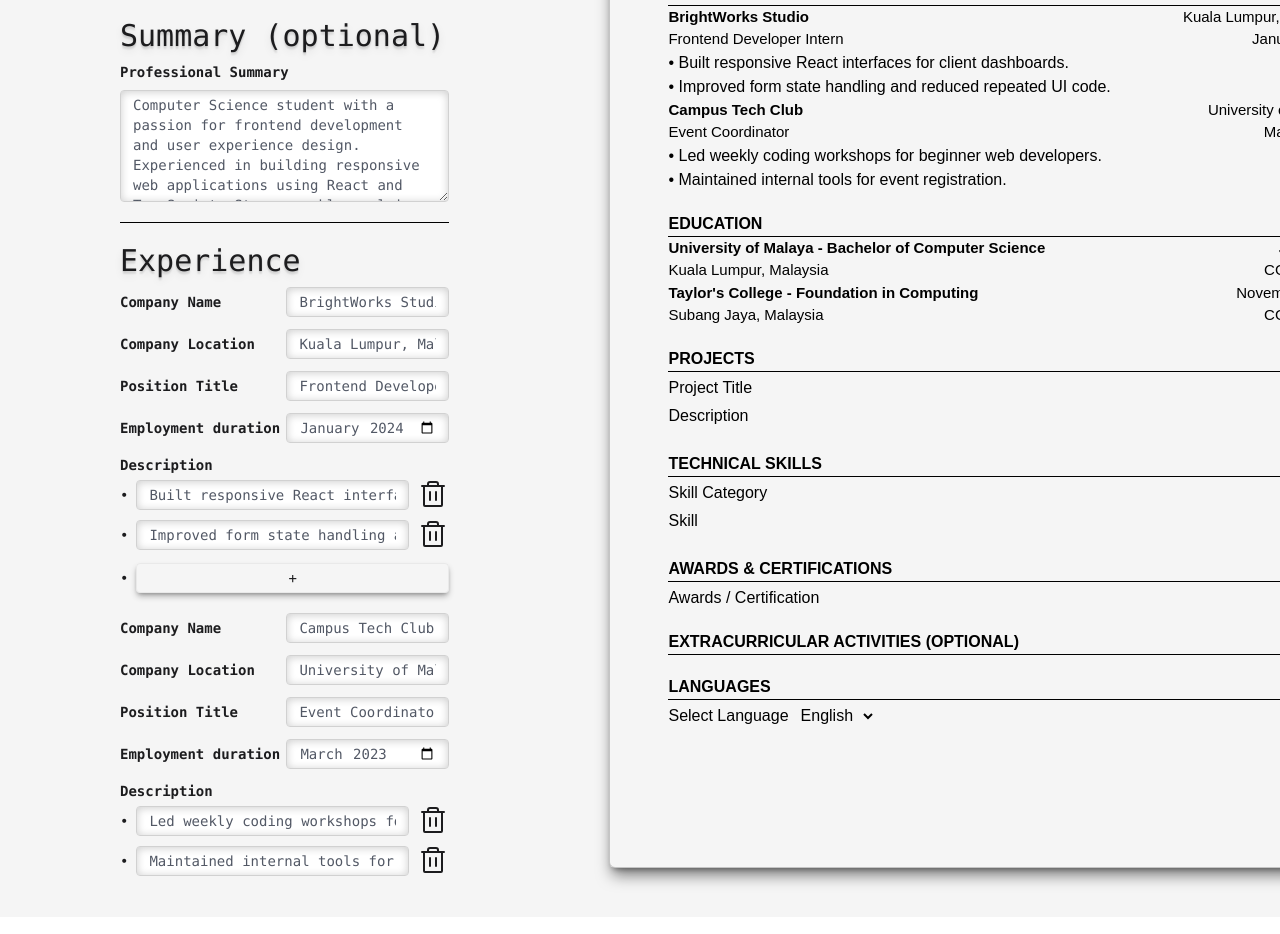
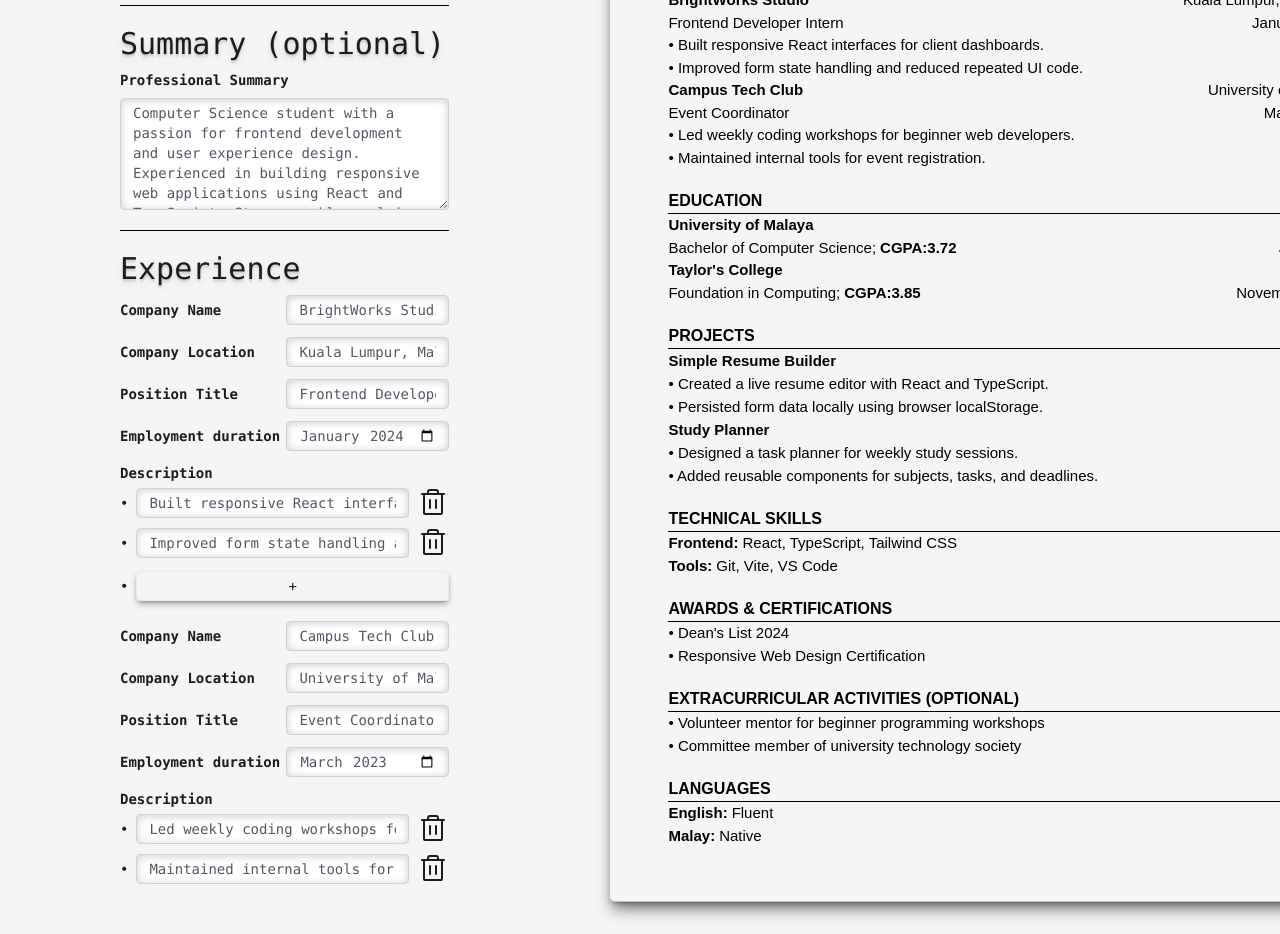
Before and after one commit to Luci6n/simple-resume-builder, a React (Vite) app: page / in a window 1280 px wide. Shown: the part 560-1494 px from the top of the page. Built offline with nearby package versions, Linux system fonts and the light colour scheme.

Commit message:
feat: almost full structured preview page

```diff
--- a/src/data/resumeData.ts
+++ b/src/data/resumeData.ts
@@ -93,11 +93,11 @@
     languages: [
         {
             languageName: "English",
-            proficiencyLevel: "Professional working proficiency"
+            proficiencyLevel: "Fluent"
         },
         {
             languageName: "Malay",
-            proficiencyLevel: "Native or bilingual proficiency"
+            proficiencyLevel: "Native"
         }
     ]
 }
--- a/src/pages/Preview.tsx
+++ b/src/pages/Preview.tsx
@@ -44,7 +44,7 @@
                             </div>
                             <ul>
                                 {experience.description.map((description, descIndex) => (
-                                    <li key={descIndex}>{'\u2022'} {description}</li>
+                                    <li key={descIndex} className="text-[15px]">{'\u2022'} {description}</li>
                                 ))}
                             </ul>
                         </div>
@@ -55,57 +55,60 @@
                     {inputData.education.map((education, index) => (
                         <div key={index}>
                             <div className="flex justify-between">
-                                <span className="font-bold text-[15px]">{education.institutionName} - {education.courseOfStudy}</span>
+                                <span className="font-bold text-[15px]">{education.institutionName}</span>
+                            </div>
+                            <div className="flex justify-between ">
+                                <div className="flex gap-1">
+                                    <span className="text-[15px]">{education.courseOfStudy};</span>
+                                    <span className="font-bold text-[15px]">CGPA:{education.cgpa}</span>
+                                </div>
                                 <span className="text-[15px]">{formatMonthYear(education.graduationDate)}</span>
-                            </div>
-                            <div className="flex justify-between">
-                                <span className="text-[15px]">{education.location}</span>
-                                <span className="text-[15px]">CGPA: {education.cgpa}</span>
                             </div>
                         </div>
                     ))}
                 </div>
-                <div className="projects flex flex-col gap-1">
+                <div className="projects flex flex-col">
                     <h1 className="text-base font-bold border-b uppercase">Projects</h1>
-                    <label className="flex flex-row gap-2">
-                        <span>Project Title</span>
-                        <input type="text" />
-                    </label>
-                    <span>Description</span>
-                    <ul>
-                        <li></li>
-                    </ul>
+                    {inputData.projects.map((project, index) => (
+                        <div key={index}>
+                            <span className="font-bold text-[15px]">{project.projectName}</span>
+                            <ul>
+                                {project.description.map((description, descIndex) => (
+                                    <li key={descIndex} className="text-[15px]">{'\u2022'} {description}</li>
+                                ))}
+                            </ul>
+                        </div>
+                    ))}
                 </div>
-                <div className="skills flex flex-col gap-1">
+                <div className="skills flex flex-col">
                     <h1 className="text-base font-bold border-b uppercase">Technical Skills</h1>
-                    <label className="flex flex-row gap-2">
-                        <span>Skill Category</span>
-                    </label>
-                    <span>Skill</span>
-                    <ul>
-                        <li></li>
-                    </ul>
+                    {inputData.skills.map((skill, index) => (
+                        <div key={index} className="flex gap-1">
+                            <span className="font-bold text-[15px]">{skill.skillCategory}:</span>
+                            <span className="text-[15px]">{skill.skillName.join(", ")}</span>
+                        </div>
+                    ))}
                 </div>
-                <div className="awards flex flex-col gap-1">
+                <div className="awards flex flex-col">
                     <h1 className="text-base font-bold border-b uppercase">Awards & Certifications</h1>
-                    <label className="flex flex-row gap-2">
-                        <span>Awards / Certification</span>
-                    </label>
+                    {inputData.awardsCertification.map((award, index) => (
+                        <span key={index} className="text-[15px]">{'\u2022'} {award.awardCertificationTitle}</span>
+                    ))}
                 </div>
-                <div className="extracurricular flex flex-col gap-1">
+                <div className="extracurricular flex flex-col">
                     <h1 className="text-base font-bold border-b uppercase">Extracurricular Activities (optional)</h1>
+                    {inputData.extracurricularActivities?.map((activity, index) => (
+                        <span key={index} className="text-[15px]">{'\u2022'} {activity.activityName}</span>
+                    ))}
                 </div>
-                <div className="languages flex flex-col gap-1">
+                <div className="languages flex flex-col">
                     <h1 className="text-base font-bold border-b uppercase">Languages</h1>
-                    <label className="flex flex-row gap-2">
-                        <span>Select Language</span>
-                        <select name="language" id="language">
-                            <option value="english">English</option>
-                            <option value="spanish">Chinese</option>
-                            <option value="malay">Malay</option>
-                            <option value="other">Other</option>
-                        </select>
-                    </label>
+                    {inputData.languages.map((language, index) => (
+                        <div key={index} className="flex gap-1">
+                            <span className="font-bold text-[15px]">{language.languageName}:</span>
+                            <span className="text-[15px]">{language.proficiencyLevel}</span>
+                        </div>
+                    ))}
                 </div>
             </div>
         </>
```
